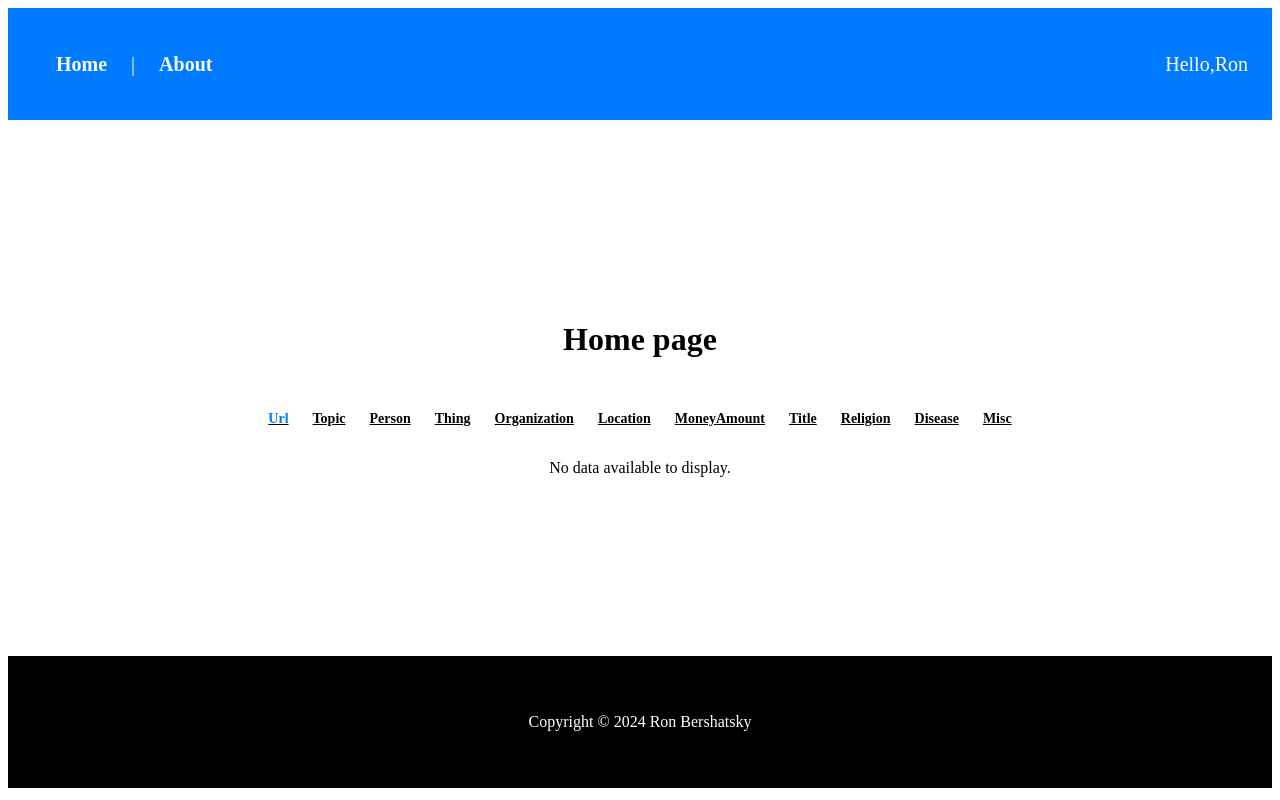
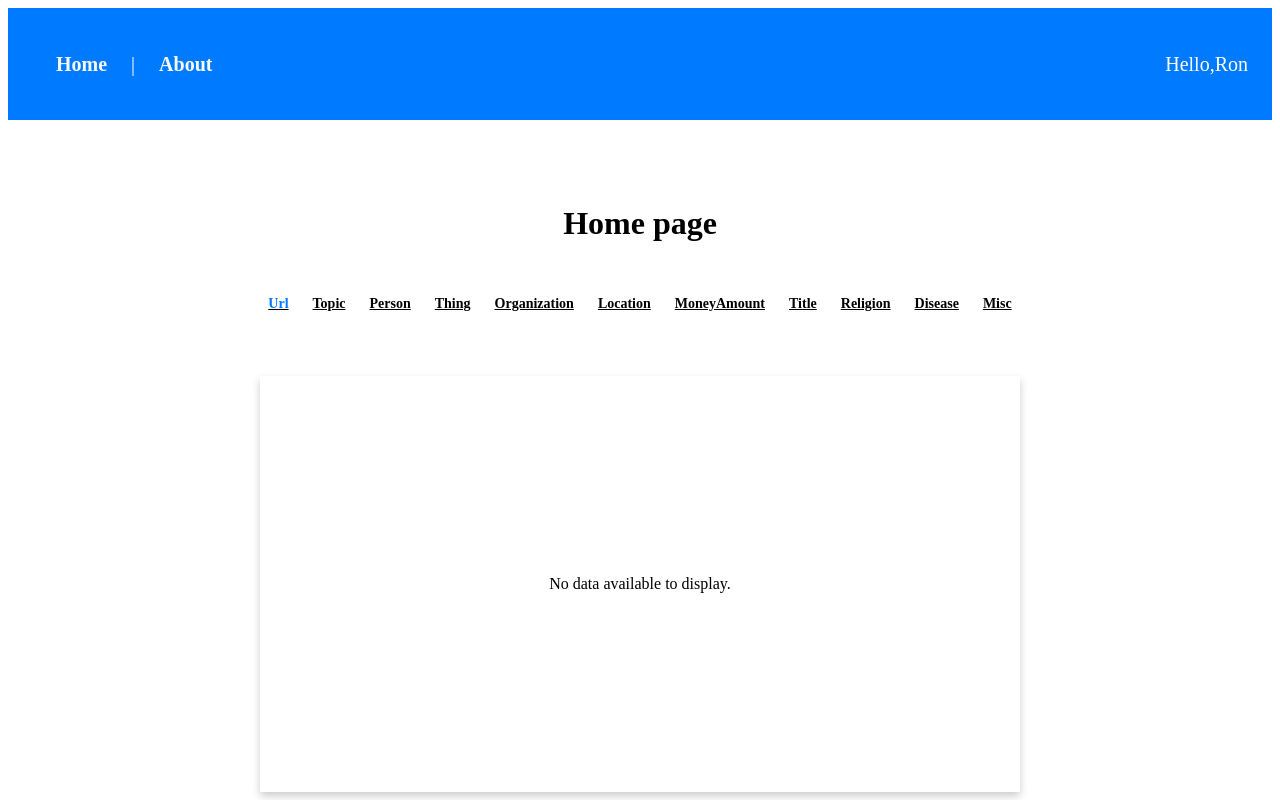
Before and after one commit to ronb-tech/wordcloud, a Vue app: page / in a window 1280 px wide. Shown: the top 800 px of the page. Built offline with nearby package versions, Linux system fonts and the light colour scheme.

Commit message:
small fix css

```diff
--- a/src/components/WordCloud.vue
+++ b/src/components/WordCloud.vue
@@ -25,5 +25,19 @@ const msgError = ref("No data available to display.");
 <style lang="scss" scoped>
 @import "@/assets/style/main.scss";
 .word-cloud {
+  margin-top: $spacing-xl;
+  box-shadow: 0 4px 8px 0 rgba(0, 0, 0, 0.2);
+  transition: 0.3s;
+  width: 100%;
+  height: 100%;
+  padding: $spacing-sm;
+  min-height: 400px;
+  display: flex;
+  align-items: center;
+  justify-content: center;
+
+  &:hover {
+    box-shadow: 0 8px 16px 0 rgba(0, 0, 0, 0.2);
+  }
 }
 </style>
--- a/src/views/Home.vue
+++ b/src/views/Home.vue
@@ -74,6 +74,7 @@ const onSelectedCategory=(category)=>{
   gap: $spacing-xl;
   align-items: center;
   justify-content: center;
+  width: 100%;
 
   .word-cloud-section {
     display: flex;
```
